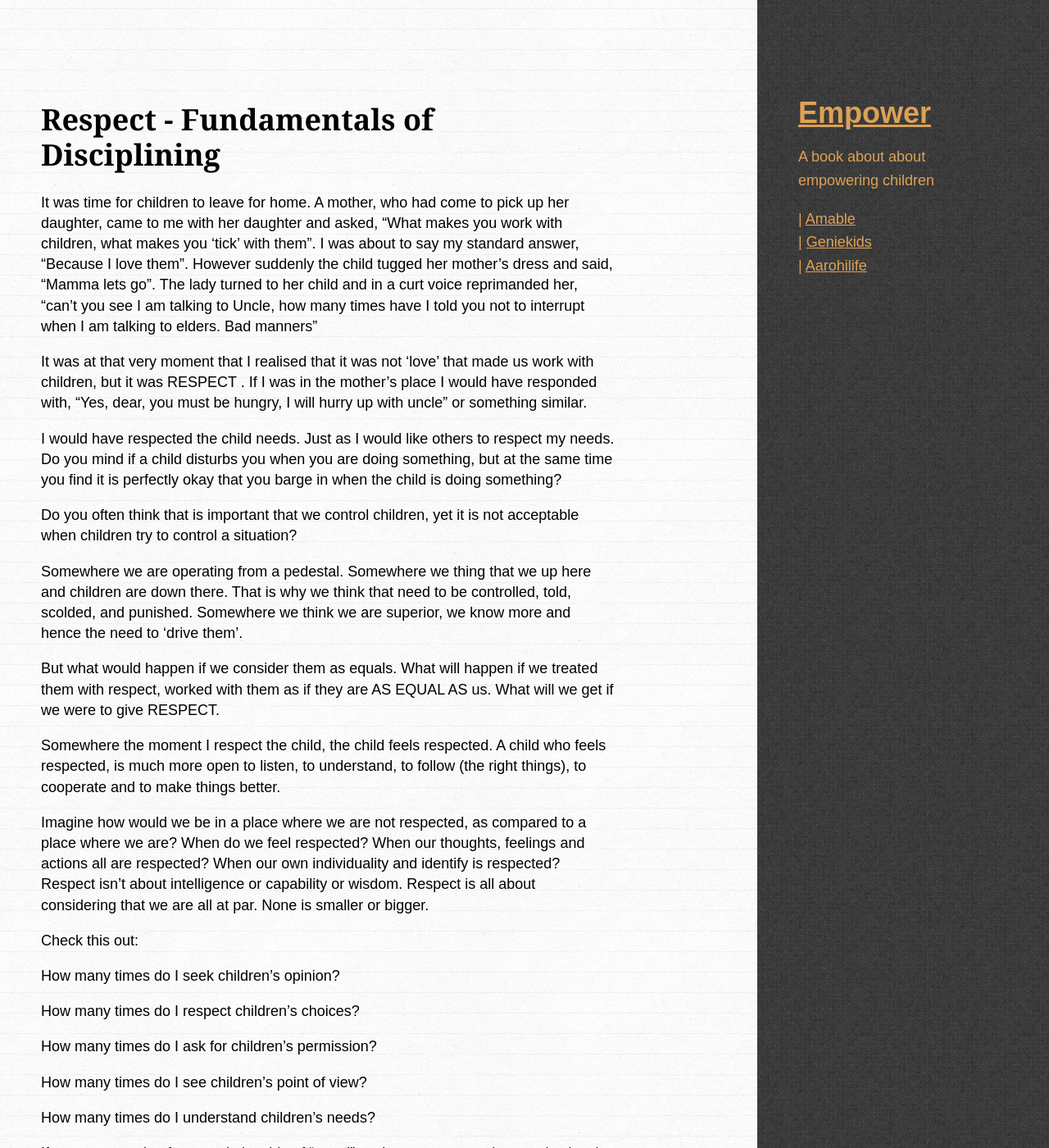
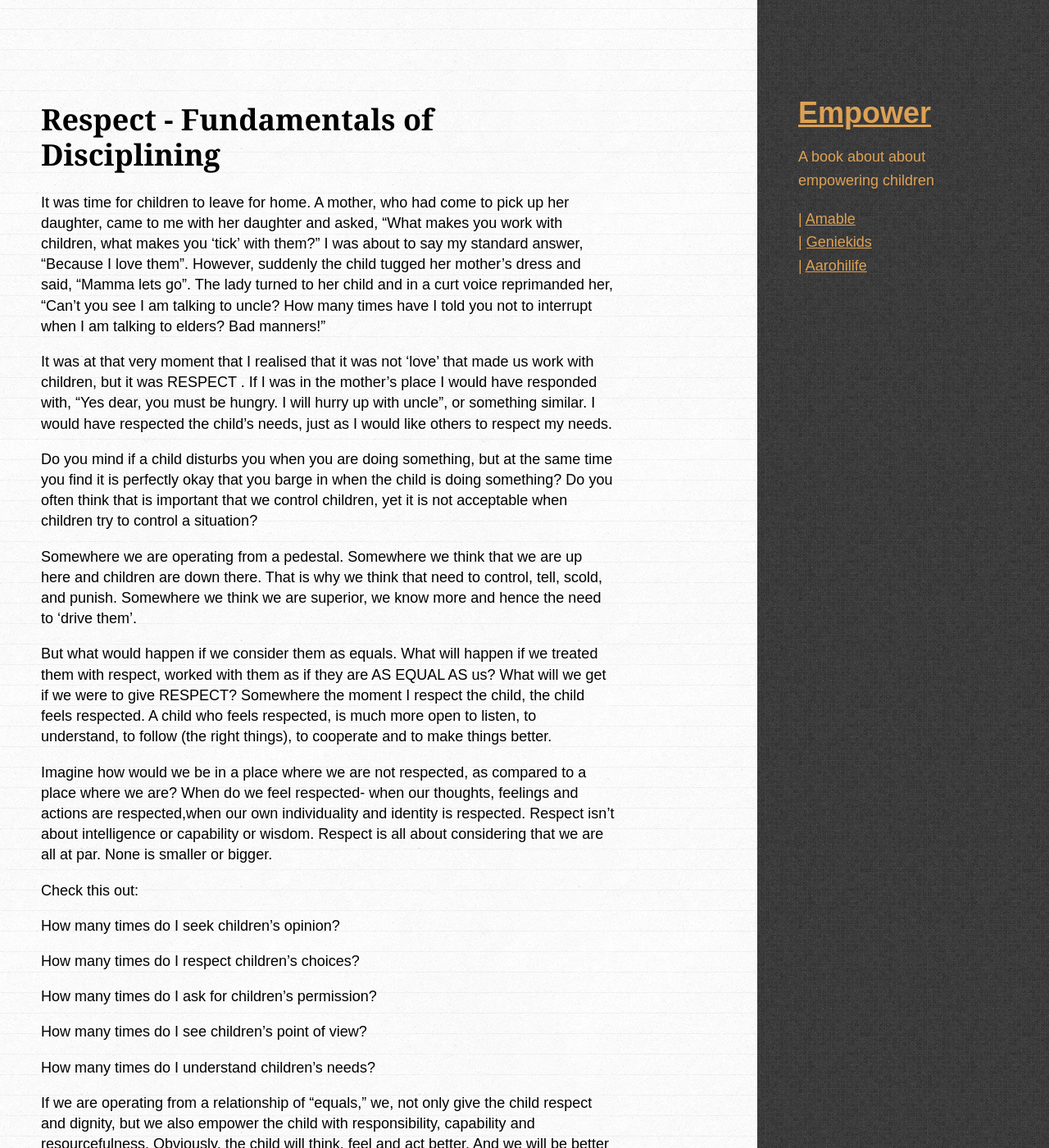
Before and after one commit to amitkaps/empower, a Jekyll site: the page built from _posts/2013-08-10-disciplining.md, in a window 1280 px wide and 1400 px high. Shown: the whole window at 82% size. Built offline with Jekyll 4.4.1, drawn with Linux system fonts in a browser that asks for light colours; some web fonts are replaced; some of the changed text lies outside the part shown.

Commit message:
Update 2013-08-10-disciplining.md

```diff
--- a/_posts/2013-08-10-disciplining.md
+++ b/_posts/2013-08-10-disciplining.md
@@ -5,22 +5,17 @@ permalink: disciplining
 category: self esteem
 ---
 
-It was time for children to leave for home. A mother, who had come to pick up her daughter, came to me with her daughter and asked, "What makes you work with children, what makes you 'tick' with them". I was about to say my standard answer, "Because I love them". However suddenly the child tugged her mother's dress and said, "Mamma lets go". The lady turned to her child and in a curt voice reprimanded her, "can't you see I am talking to Uncle, how many times have I told you not to interrupt when I am talking to elders. Bad manners"
+It was time for children to leave for home. A mother, who had come to pick up her daughter, came to me with her daughter and asked, "What makes you work with children, what makes you 'tick' with them?" I was about to say my standard answer, "Because I love them". However, suddenly the child tugged her mother's dress and said, "Mamma lets go". The lady turned to her child and in a curt voice reprimanded her, "Can't you see I am talking to uncle? How many times have I told you not to interrupt when I am talking to elders? Bad manners!"
 
-It was at that very moment that I realised that it was not 'love' that made us work with children, but it was RESPECT . If I was in the mother's place I would have responded with, "Yes, dear, you must be hungry, I will hurry up with uncle" or something similar.
+It was at that very moment that I realised that it was not 'love' that made us work with children, but it was RESPECT . If I was in the mother's place I would have responded with, "Yes dear, you must be hungry. I will hurry up with uncle", or something similar. I would have respected the child's needs, just as I would like others to respect my needs.
 
-I would have respected the child needs. Just as I would like others to respect my needs.
-Do you mind if a child disturbs you when you are doing something, but at the same time you find it is perfectly okay that you barge in when the child is doing something?
+Do you mind if a child disturbs you when you are doing something, but at the same time you find it is perfectly okay that you barge in when the child is doing something? Do you often think that is important that we control children, yet it is not acceptable when children try to control a situation?
 
-Do you often think that is important that we control children, yet it is not acceptable when children try to control a situation?
+Somewhere we are operating from a pedestal. Somewhere we think that we are up here and children are down there. That is why we think that need to control, tell, scold, and punish. Somewhere we think we are superior, we know more and hence the need to 'drive them'.
 
-Somewhere we are operating from a pedestal. Somewhere we thing that we up here and children are down there. That is why we think that need to be controlled, told, scolded, and punished. Somewhere we think we are superior, we know more and hence the need to 'drive them'.
+But what would happen if we consider them as equals. What will happen if we treated them with respect, worked with them as if they are AS EQUAL AS us? What will we get if we were to give RESPECT? Somewhere the moment I respect the child, the child feels respected. A child who feels respected, is much more open to listen, to understand, to follow (the right things), to cooperate and to make things better.
 
-But what would happen if we consider them as equals. What will happen if we treated them with respect, worked with them as if they are AS EQUAL AS us. What will we get if we were to give RESPECT.
-
-Somewhere the moment I respect the child, the child feels respected. A child who feels respected, is much more open to listen, to understand, to follow (the right things), to cooperate and to make things better.
-
-Imagine how would we be in a place where we are not respected, as compared to a place where we are? When do we feel respected? When our thoughts, feelings and actions all are respected? When our own individuality and identify is respected? Respect isn't about intelligence or capability or wisdom. Respect is all about considering that we are all at par. None is smaller or bigger.
+Imagine how would we be in a place where we are not respected, as compared to a place where we are? When do we feel respected- when our thoughts, feelings and actions are respected,when our own individuality and identity is respected. Respect isn't about intelligence or capability or wisdom. Respect is all about considering that we are all at par. None is smaller or bigger.
 
 Check this out:
 
@@ -34,8 +29,9 @@ How many times do I see children's point of view?
 
 How many times do I understand children's needs?
 
-If we are operating from a relationship of "equal" we in a one approach not only give the child respect and dignity, we also empower the child with responsibility, capability and resourcefulness. Obviously the child will think, feel and act better. And we will be better off too!
+If we are operating from a relationship of "equals," we, not only give the child respect and dignity, but we also empower the child with responsibility, capability and resourcefulness. Obviously, the child will think, feel and act better. And we will be better off too!
 
-If you lead through fear you will have little respect;
 
-but if you lead through respect, you will have little to fear.
+                         If you lead through fear, you will have little respect,
+
+                      but if you lead through respect, you will have little to fear.
```
